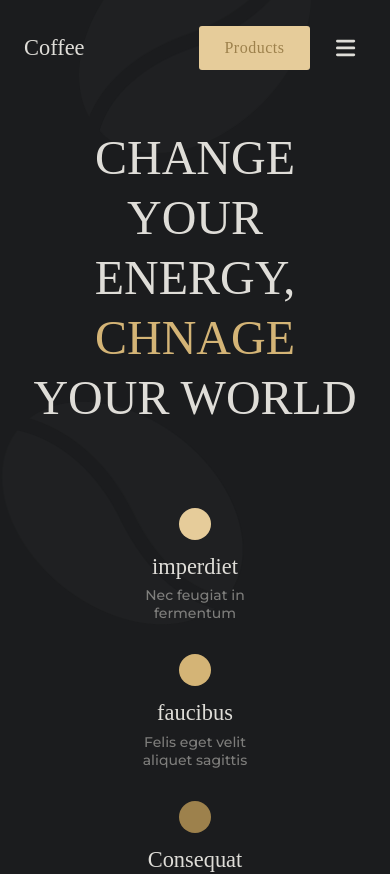
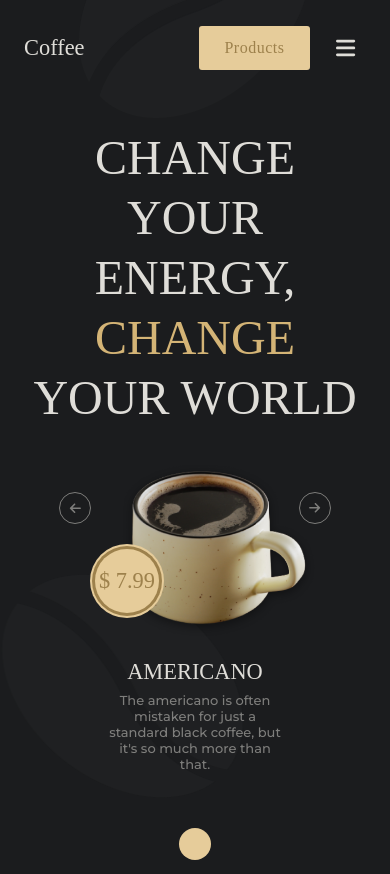
Before and after one commit to siavash-sattari/cafetria, a React (Create React App) app: page / in a window 390 px wide. Shown: the top 874 px of the page. Built offline with nearby package versions, Linux system fonts and the light colour scheme; a web font is replaced by a local one.

Commit message:
feat - implement home slider & social media

```diff
--- a/src/components/Home.js
+++ b/src/components/Home.js
@@ -1,5 +1,7 @@
 import React, { useEffect } from 'react';
 import '../styles/components/Home.scss';
+import HomeSlide from './HomeSlide';
+import SocialMedia from './SocialMedia';
 import AOS from 'aos';
 import 'aos/dist/aos.css';
 
@@ -28,9 +30,10 @@ const Home = () => {
         <div className='container'>
           <div className='content flex' data-aos='fade-up'>
             <h1>
-              CHANGE YOUR <br></br>ENERGY,<span> CHNAGE</span>
+              CHANGE YOUR <br></br>ENERGY,<span> CHANGE</span>
               <br></br>YOUR WORLD
             </h1>
+            <HomeSlide />
           </div>
           <div className='flex flex-2' data-aos-delay='100' data-aos='fade-up' data-aos-offset='0'>
             <ul className='list-values'>
@@ -47,6 +50,7 @@ const Home = () => {
                 <p>Quis hendrerit dolor magna</p>
               </li>
             </ul>
+            <SocialMedia />
           </div>
         </div>
       </div>
--- /dev/null
+++ b/src/components/HomeSlide.js
@@ -0,0 +1,97 @@
+import React, { useState } from 'react';
+import '../styles/components/HomeSlide.scss';
+import img1 from '../assets/home-img-1.png';
+import img2 from '../assets/img-home-2.webp';
+import img3 from '../assets/img-home-3.webp';
+import { ReactComponent as ArrowSvg } from '../assets/arrow.svg';
+import { Swiper, SwiperSlide } from 'swiper/react';
+import 'swiper/css';
+
+const coffeesList = [
+  {
+    name: 'AMERICANO',
+    description: "The americano is often mistaken for just a standard black coffee, but it's so much more than that.",
+    price: '$ 7.99',
+    img: img1
+  },
+  {
+    name: 'Cortado',
+    description:
+      'The cortado is relatively new in the world of coffee and many get it confused with a flat white.',
+    price: '$ 12.49',
+    img: img2
+  },
+  {
+    name: 'Macchiato',
+    description: 'An espresso coffee drink, topped with a small amount of foamed milk to enable the espresso taste to shine through.',
+    price: '$ 9.99',
+    img: img3
+  }
+];
+
+const HomeSlide = () => {
+  const [swiper, setSwiper] = useState(null);
+  const [activeIndex, setActiveIndex] = useState(0);
+
+  const nextSlideHandler = () => {
+    swiper.slideNext();
+  };
+
+  const prevSlideHandler = () => {
+    swiper.slidePrev();
+  };
+
+  const activeSlide = index => {
+    swiper.slideTo(index);
+  };
+
+  return (
+    <div className='slide'>
+      <Swiper
+        slidesPerView={1}
+        className='slider'
+        grabCursor='true'
+        touchEventsTarget='container'
+        onSwiper={s => {
+          setSwiper(s);
+        }}
+        onActiveIndexChange={s => {
+          setActiveIndex(s.activeIndex);
+        }}
+        breakpoints={{
+          910: {
+            direction: 'vertical'
+          }
+        }}>
+        {coffeesList.map(coffee => (
+          <SwiperSlide className='slide-content' key={coffee.name}>
+            <div className='prod-name'>
+              <span>{coffee.name}</span>
+              <p>{coffee.description}</p>
+            </div>
+            <div className='img-container'>
+              <img src={coffee.img} alt='' />
+              <span className='price'>{coffee.price}</span>
+            </div>
+          </SwiperSlide>
+        ))}
+      </Swiper>
+
+      <div className='buttons-list'>
+        <button className='arrow arrow-prev' onClick={prevSlideHandler} title='produto anterior'>
+          <ArrowSvg />
+        </button>
+        {coffeesList.map((coffee, index) => (
+          <button key={coffee.name} onClick={() => activeSlide(index)} className={`${activeIndex === index ? 'active' : ''} btn-slide`}>
+            0{index + 1}
+          </button>
+        ))}
+        <button className='arrow arrow-next' onClick={nextSlideHandler} title='próximo produto'>
+          <ArrowSvg />
+        </button>
+      </div>
+    </div>
+  );
+};
+
+export default HomeSlide;
--- /dev/null
+++ b/src/components/SocialMedia.js
@@ -0,0 +1,23 @@
+import React from 'react';
+import '../styles/components/SocialMedia.scss';
+import { ReactComponent as TwitterSvg } from '../assets/twitter.svg';
+import { ReactComponent as SvgFacebook } from '../assets/facebook.svg';
+import { ReactComponent as SvgInstagram } from '../assets/instagram.svg';
+
+const SocialMedia = () => {
+  return (
+    <nav className='social-media'>
+      <a href='/' title='twitter'>
+        <TwitterSvg />
+      </a>
+      <a href='/' title='facebook'>
+        <SvgFacebook />
+      </a>
+      <a href='/'>
+        <SvgInstagram title='instagram' />
+      </a>
+    </nav>
+  );
+};
+
+export default SocialMedia;
--- /dev/null
+++ b/src/styles/components/HomeSlide.scss
@@ -0,0 +1,180 @@
+@import '../VarMixins.scss';
+
+.slide {
+  display: flex;
+}
+
+.slide {
+  margin-left: 1rem;
+  .slider {
+    width: 35rem;
+    height: 23rem;
+  }
+  .slide-content {
+    position: relative;
+    display: flex;
+    .prod-name {
+      text-align: right;
+      margin-top: 6rem;
+      span {
+        display: block;
+        @include fontTitles(m);
+        margin-bottom: 0.5rem;
+      }
+      p {
+        color: $c-txt-2;
+        max-width: 180px;
+        font-size: 13px;
+      }
+    }
+    .img-container {
+      position: relative;
+      .price {
+        position: absolute;
+        bottom: 3.5rem;
+        left: -1.5rem;
+        background: $c-s-1;
+        height: 5rem;
+        width: 5rem;
+        border-radius: 50%;
+        display: grid;
+        place-items: center;
+        color: $c-s-3;
+        box-shadow: 0 0 0 3px $c-s-3, 0 0 0 5px $c-s-1;
+        @include fontTitles(m);
+      }
+      img {
+        width: 410px;
+      }
+    }
+  }
+
+  .buttons-list {
+    display: flex;
+    flex-direction: column;
+    margin-left: 1.5rem;
+    font-size: 20px;
+    color: $c-txt-2;
+    button + button {
+      margin-top: 3.5rem;
+    }
+    button {
+      transition: 0.1s;
+    }
+    button:hover,
+    .active {
+      color: $c-txt;
+    }
+    .arrow {
+      @include arrow;
+      z-index: 2;
+    }
+    .arrow-next {
+      transform: rotate(180deg);
+    }
+  }
+}
+
+@media (max-width: 1350px) {
+  .slide {
+    .slider {
+      width: 32rem;
+      height: 21rem;
+    }
+    .slide-content {
+      .img-container img {
+        width: 360px;
+      }
+    }
+  }
+}
+
+@media (max-width: 1250px) {
+  .slide {
+    .slider {
+      width: 30rem;
+      height: 19rem;
+    }
+    .slide-content {
+      .img-container {
+        .price {
+          bottom: 2rem;
+          height: 4.5rem;
+          width: 4.5rem;
+        }
+        img {
+          width: 320px;
+        }
+      }
+    }
+  }
+}
+
+@media (max-width: 910px) {
+  .slide {
+    flex-direction: column;
+    position: relative;
+    margin: 0 auto;
+    .slider {
+      width: 25rem;
+      height: 25rem;
+    }
+    .slide-content {
+      flex-direction: column;
+      align-items: center;
+      .prod-name {
+        text-align: center;
+        margin-top: 1rem;
+        order: 2;
+        p {
+          margin: 0 auto;
+        }
+      }
+      &:nth-of-type(1) {
+        img {
+          margin-right: -3rem;
+        }
+      }
+    }
+    .buttons-list {
+      flex-direction: row;
+      margin-left: 0;
+      width: 100%;
+      .btn-slide {
+        display: none;
+      }
+      button + button {
+        margin-top: 0;
+      }
+      .arrow {
+        position: absolute;
+        top: 2rem;
+      }
+      .arrow-next {
+        transform: rotate(90deg);
+        right: 0;
+      }
+      .arrow-prev {
+        transform: rotate(-90deg);
+      }
+    }
+  }
+}
+
+@media (max-width: 480px) {
+  .slide {
+    .slider {
+      width: 17rem;
+      height: 20rem;
+    }
+    .slide-content .img-container {
+      .price {
+        height: 4rem;
+        width: 4rem;
+      }
+      img {
+        width: 200px;
+      }
+    }
+  }
+}
--- /dev/null
+++ b/src/styles/components/SocialMedia.scss
@@ -0,0 +1,12 @@
+@import '../VarMixins.scss';
+
+.social-media {
+  display: flex;
+  align-items: center;
+  a + a {
+    margin-left: 2rem;
+  }
+  svg {
+    width: 1.2rem;
+  }
+}
```
